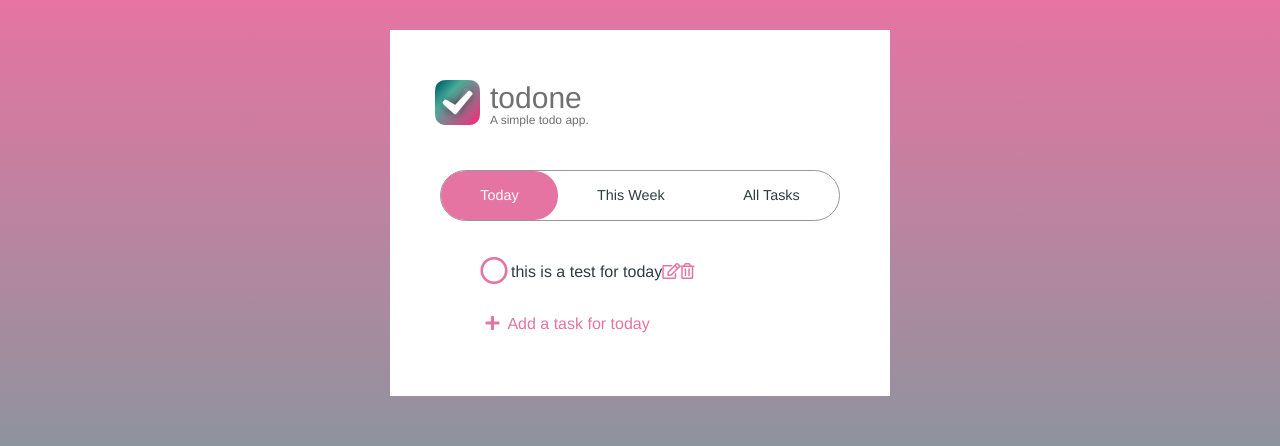
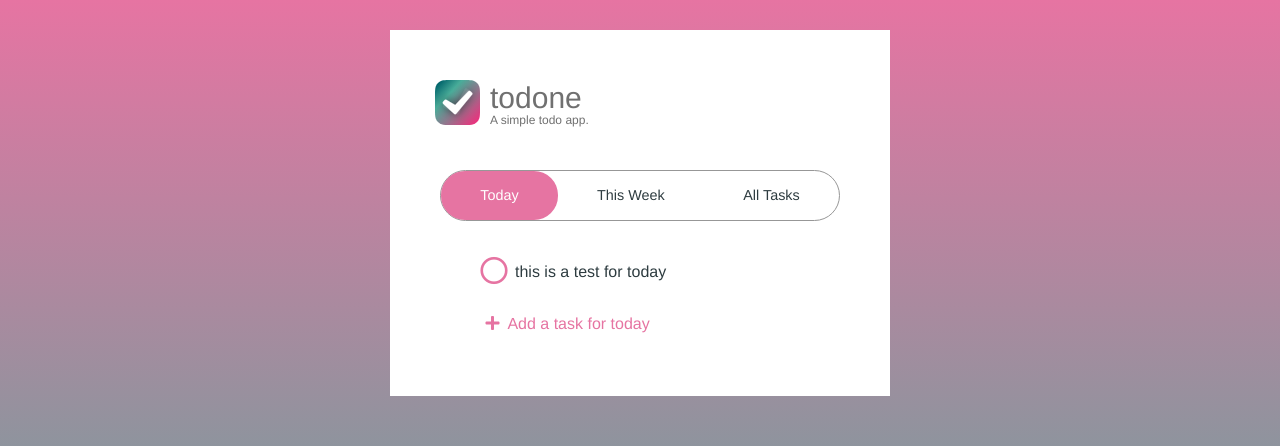
Before and after one commit to morrowdavidson/todone, a React (Create React App) app: page / in a window 1280 px wide. Shown: the top 446 px of the page. Built offline with nearby package versions, Linux system fonts and the light colour scheme.

Commit message:
Add hover for actions

```diff
--- a/src/App.scss
+++ b/src/App.scss
@@ -21,6 +21,7 @@ $darkGrey   :#2E3C40;
     background-color: white;
     padding: 45px;
     padding-top: 50px;
+    min-width: 400px;
 
 };
 
--- a/src/TodoList/TodoList.scss
+++ b/src/TodoList/TodoList.scss
@@ -26,7 +26,16 @@
     cursor: pointer;
 };
 
-
+.to-do-item i {
+    padding-left:.5em;
+    display:none;
+}
+.to-do-item {
+    padding-left:.25em;
+}
+.list-group-item:hover i{
+    display: inline;
+}
 
 .fa-circle, .fa-check-circle {
     font-size: 1.75em;
@@ -59,4 +68,9 @@
 
 .quicklinks {
     margin-top: -8px;
+    display:none;
+    position: absolute;
 }
+.list-group-item:hover .quicklinks{
+    display:block;
+}
```
